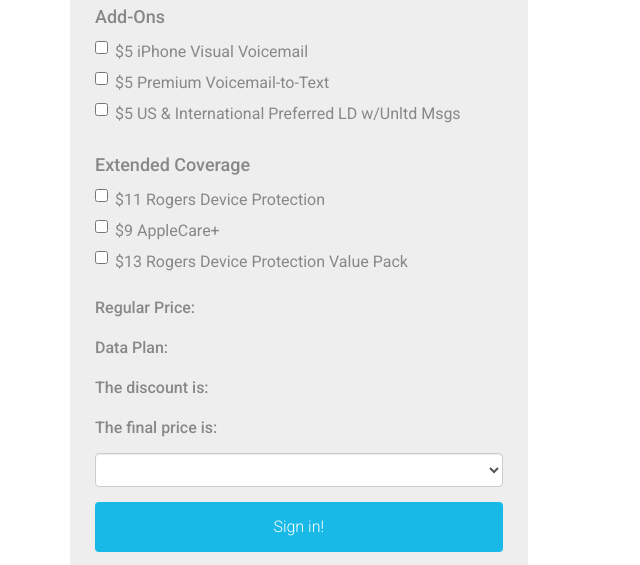
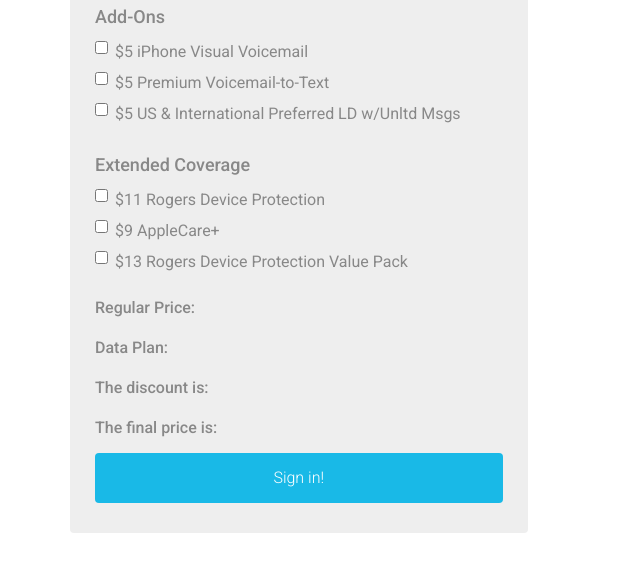
Before and after one commit to NickChand/nickchand.github.io, a plain HTML site: page bootstrap/form-1/index2.html in a window 1280 px wide. Shown: the part 1322-1887 px from the top of the page, without its empty margins (0-640 px from the left). Drawn offline with Linux system fonts and the light colour scheme.

Commit message:
Remove conditional dropdown

```diff
--- a/bootstrap/form-1/index2.html
+++ b/bootstrap/form-1/index2.html
@@ -224,30 +224,6 @@
 </div>
 
 
-
-
-
-
-
-
-				                        <div class="form-group">
-							<select class="select form-control" id="element_2" name="T" onchange="fillFields(this)">
-								<option value="1">
-								</option>
-								<option value="2">
-									Aberdeen Mall
-								</option>
-								<option value="3">
-									Cherry Lane Shopping Centre
-								</option>
-								<option value="4">
-									Cottonwood Mall
-								</option>
-								<option value="5">
-									Fraser Crossing Shopping Centre
-								</option>
-							</select>
-						</div>
 				                        <button type="submit" class="btn">Sign in!</button>
 				                    </form>
 			                    </div>
```
